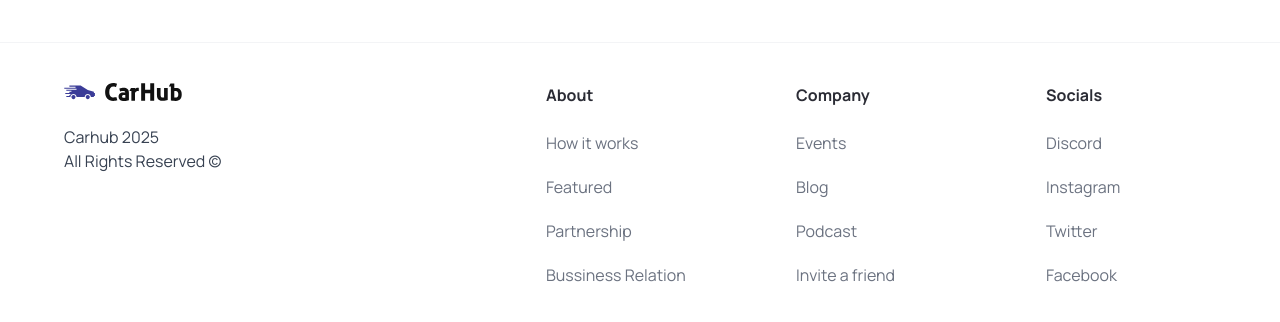
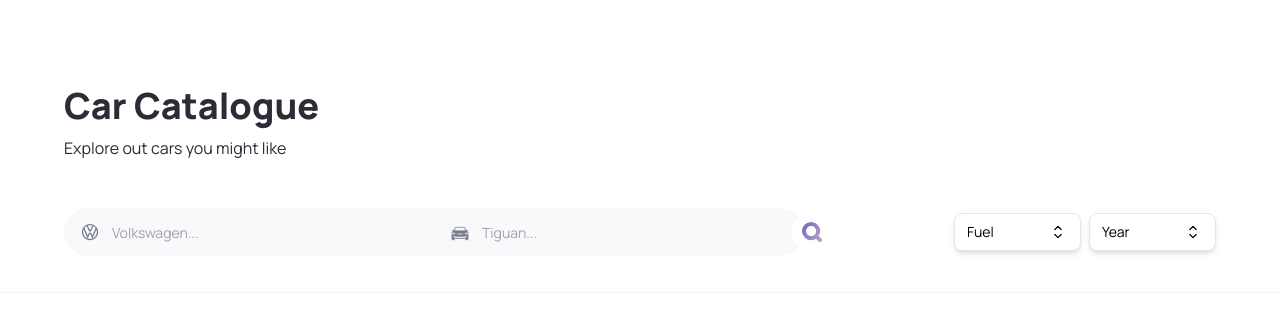
Before and after one commit to Dev-Abdullah-786/car-showcase, a Next.js app: page / in a window 1280 px wide. Shown: the part 778-1100 px from the top of the page. Built offline with nearby package versions, Linux system fonts and the light colour scheme.

Commit message:
Create CustomFilter component

```diff
--- a/src/app/page.tsx
+++ b/src/app/page.tsx
@@ -1,9 +1,25 @@
-import { Hero } from "@/components";
+import { Hero, SearchBar, CustomFilter } from "@/components";
+import { fuels, yearsOfProduction } from "@/constants";
 
 export default function Home() {
-  return(
+  return (
     <main className="overflow-hidden">
-      <Hero/>
+      <Hero />
+      <div className="mt-12 padding-x padding-y max-width" id="discover">
+        <div className="home__text-container">
+          <h1 className="text-4xl font-extrabold">Car Catalogue</h1>
+          <p>Explore out cars you might like</p>
+        </div>
+
+        <div className="home__filters">
+          <SearchBar />
+
+          <div className="home__filter-container">
+            <CustomFilter title="fuel" options={fuels} />
+            <CustomFilter title="year" options={yearsOfProduction} />
+          </div>
+        </div>
+      </div>
     </main>
   );
 }
--- /dev/null
+++ b/src/components/CustomFilter.tsx
@@ -0,0 +1,77 @@
+"use client";
+
+import { Fragment, useState } from "react";
+import Image from "next/image";
+import { useRouter } from "next/navigation";
+import { Listbox, Transition } from "@headlessui/react";
+
+import { CustomFilterProps } from "@types";
+import { updateSearchParams } from "@utils";
+
+export default function CustomFilter({ title, options }: CustomFilterProps) {
+  const router = useRouter();
+  const [selected, setSelected] = useState(options[0]);
+
+  const handleUpdateParams = (e: { title: string; value: string }) => {
+    const newPathName = updateSearchParams(title, e.value.toLowerCase());
+
+    router.push(newPathName);
+  };
+
+  return (
+    <div className="w-fit">
+      <Listbox
+        value={selected}
+        onChange={(e) => {
+          setSelected(e);
+          handleUpdateParams(e);
+        }}
+      >
+        <div className="relative w-fit z-10">
+          <Listbox.Button className="custom-filter__btn">
+            <span className="block truncate">{selected.title}</span>
+            <Image
+              src="/chevron-up-down.svg"
+              width={20}
+              height={20}
+              className="ml-4 object-contain"
+              alt="chevron_up-down"
+            />
+          </Listbox.Button>
+          <Transition
+            as={Fragment}
+            leave="transition ease-in duration-100"
+            leaveFrom="opacity-100"
+            leaveTo="opacity-0"
+          >
+            <Listbox.Options className="custom-filter__options">
+              {options.map((option) => (
+                <Listbox.Option
+                  key={option.title}
+                  className={({ active }) =>
+                    `relative cursor-default select-none py-2 px-4 ${
+                      active ? "bg-primary-blue text-white" : "text-gray-900"
+                    }`
+                  }
+                  value={option}
+                >
+                  {({ selected }) => (
+                    <>
+                      <span
+                        className={`block truncate ${
+                          selected ? "font-medium" : "font-normal"
+                        }`}
+                      >
+                        {option.title}
+                      </span>
+                    </>
+                  )}
+                </Listbox.Option>
+              ))}
+            </Listbox.Options>
+          </Transition>
+        </div>
+      </Listbox>
+    </div>
+  );
+}
--- a/src/components/SearchManufacturer.tsx
+++ b/src/components/SearchManufacturer.tsx
@@ -1,3 +1,4 @@
+"use client"
 import Image from "next/image";
 import { Fragment, useState } from "react";
 import { Combobox, Transition } from "@headlessui/react";
--- a/src/components/index.tsx
+++ b/src/components/index.tsx
@@ -4,6 +4,7 @@ import Navbar from "./Navbar";
 import Footer from "./Footer";
 import SearchManufacturer from "./SearchManufacturer";
 import SearchBar from "./SearchBar";
+import CustomFilter from "./CustomFilter";
 
 export {
   Hero,
@@ -11,5 +12,6 @@ export {
   Navbar,
   Footer,
   SearchManufacturer,
-  SearchBar
+  SearchBar,
+  CustomFilter
 };
--- /dev/null
+++ b/src/utils/index.ts
@@ -0,0 +1,7 @@
+export const updateSearchParams = (type: string, value: string) => {
+  const searchParams = new URLSearchParams(window.location.search);
+  searchParams.set(type, value);
+  const newPathname = `${window.location.pathname}?${searchParams.toString()}`;
+
+  return newPathname;
+};
--- a/tsconfig.json
+++ b/tsconfig.json
@@ -26,7 +26,9 @@
   "@types": ["src/types"],
   "@types/*": ["src/types/*"],
   "@constants": ["src/constants"],
-  "@constants/*": ["src/constants/*"]
+  "@constants/*": ["src/constants/*"],
+  "@utils": ["src/utils"],
+  "@utils/*": ["src/utils/*"]
 }
   },
   "include": ["next-env.d.ts", "**/*.ts", "**/*.tsx", ".next/types/**/*.ts"],
```
